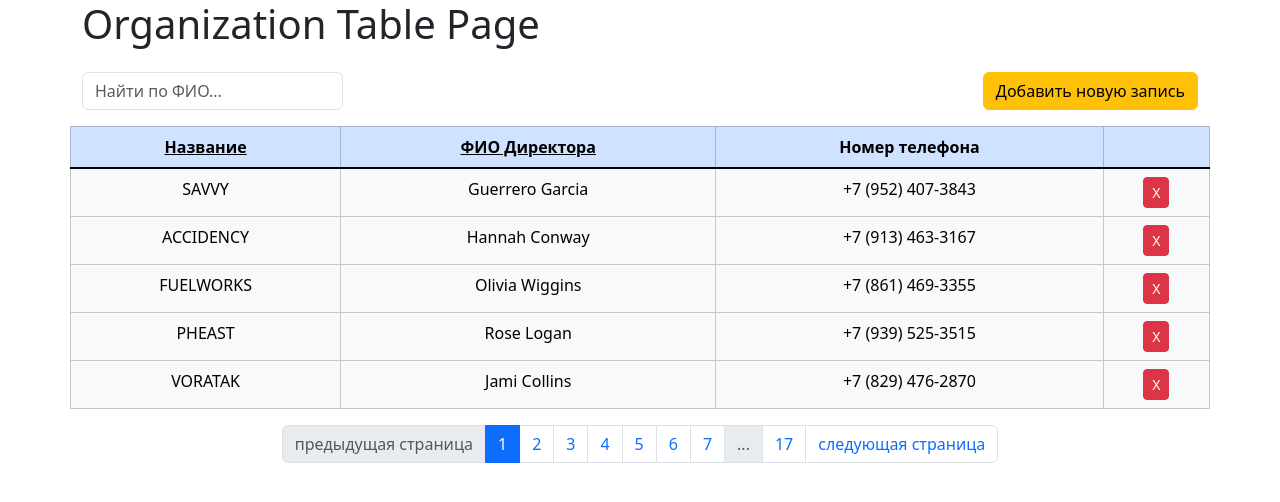
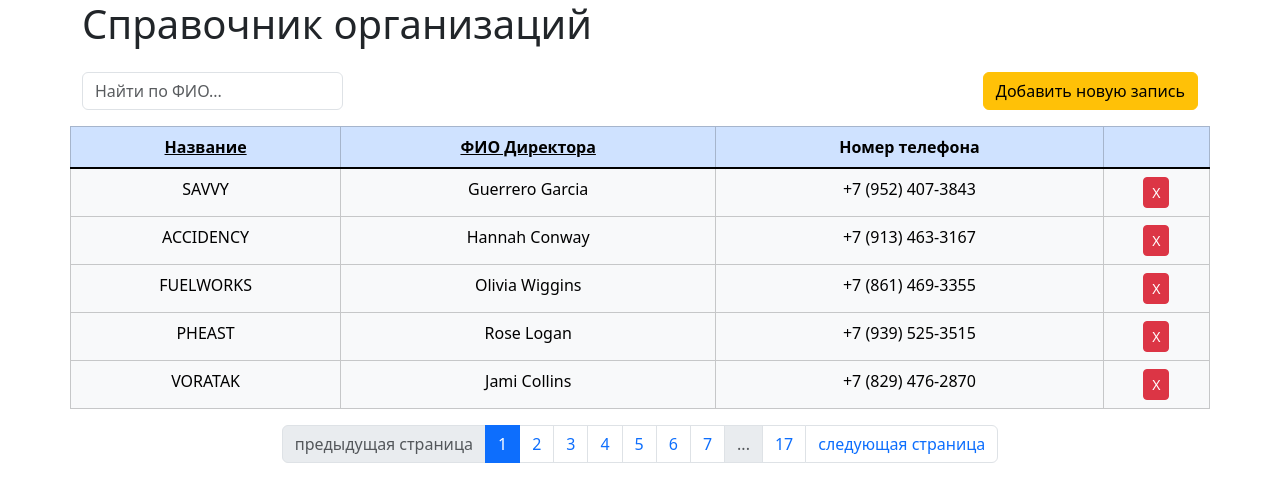
Before and after one commit to masawik/vue_table, a Vue app: page / in a window 1280 px wide. Shown: the top 502 px of the page. Built offline with nearby package versions, Linux system fonts and the light colour scheme.

Commit message:
change organization page title

```diff
--- a/src/pages/organization-table/OrganizationTablePage.vue
+++ b/src/pages/organization-table/OrganizationTablePage.vue
@@ -3,6 +3,6 @@ import { OrganizationTable } from '@/widgets';
 </script>
 
 <template>
-  <h1>Organization Table Page</h1>
+  <h1>Справочник организаций</h1>
   <OrganizationTable/>
 </template>
```
